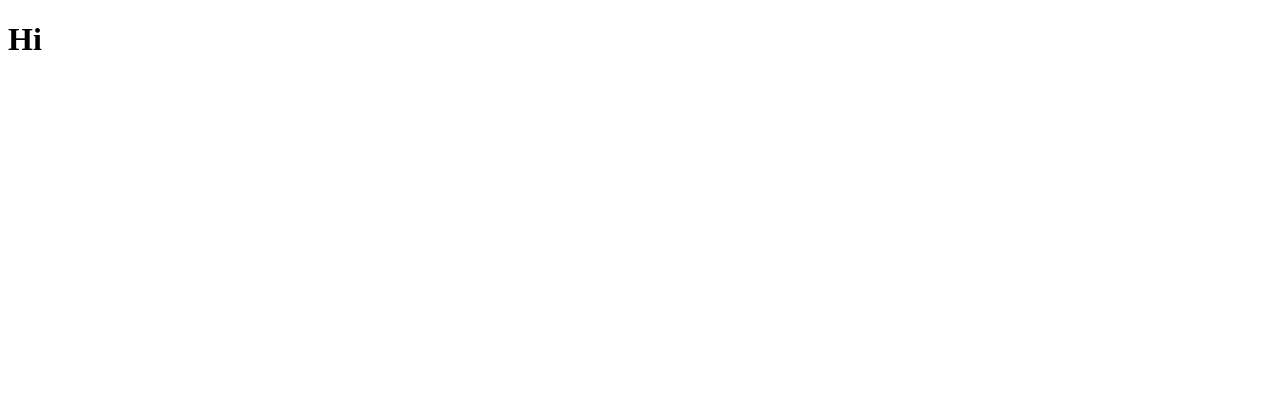
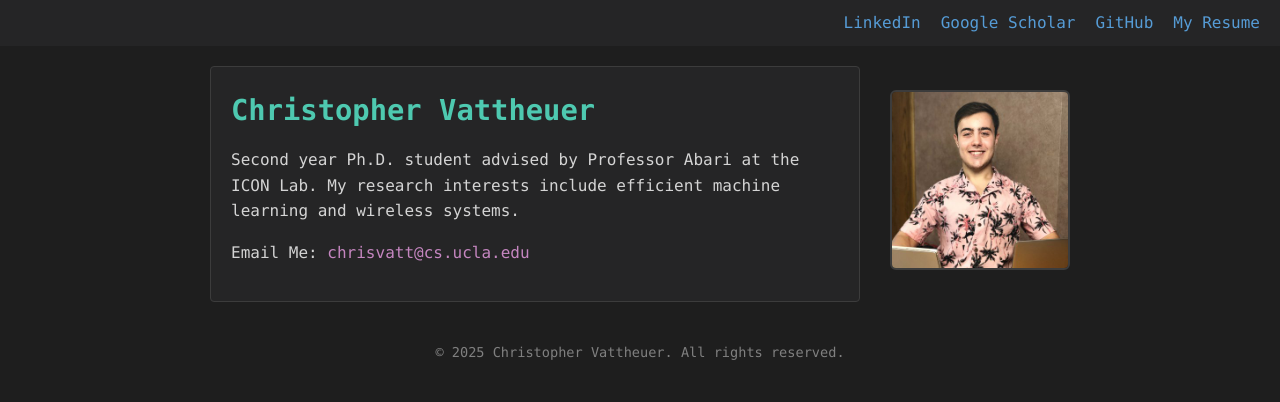
Before and after one commit to chrisVat/chrisVat.github.io, a plain HTML site: page index.html in a window 1280 px wide. Drawn offline with Linux system fonts and the light colour scheme.

Commit message:
initial update

```diff
--- a/index.html
+++ b/index.html
@@ -1,11 +1,47 @@
 <!DOCTYPE html>
 <html lang="en">
 <head>
-    <meta charset="UTF-8">
-    <meta name="viewport" content="width=device-width, initial-scale=1.0">
-    <title>Personal Website</title>
+  <meta charset="UTF-8" />
+  <meta name="viewport" content="width=device-width, initial-scale=1.0"/>
+  <title>Christopher Vattheuer - Graduate Student</title>
+  <link rel="stylesheet" href="style.css" />
 </head>
 <body>
-    <h1>Hi</h1>
+  <!-- Top Bar (like VSCode Title/Navigation) -->
+  <div class="top-bar">
+    <nav>
+      <ul>
+        <li><a href="https://www.linkedin.com/in/christopher-vattheuer-22aab6b7/" target="_blank" rel="noopener">LinkedIn</a></li>
+        <li><a href="https://scholar.google.com/citations?user=PfSS4p8AAAAJ&hl=en" target="_blank" rel="noopener">Google Scholar</a></li>
+        <li><a href="https://github.com/chrisVat" target="_blank" rel="noopener">GitHub</a></li>
+        <li><a href="ChristophervattheuerResume2025.pdf" target="_blank" rel="noopener">My Resume</a></li>
+      </ul>
+    </nav>
+  </div>
+
+  <div class="container">
+    <div class="main-content">
+      <!-- Left (Text) -->
+      <div class="text-section">
+        <h1>Christopher Vattheuer</h1>
+        <p>
+          Second year Ph.D. student advised by Professor Abari at the ICON Lab.
+          My research interests include efficient machine learning and wireless systems.
+        </p>
+        <p class="email">
+          Email Me: <a href="mailto:chrisvatt@cs.ucla.edu">chrisvatt@cs.ucla.edu</a>
+        </p>
+      </div>
+
+      <!-- Right (Photo) -->
+      <div class="image-section">
+        <img src="me.jpg" alt="Profile photo of Christopher" class="profile-img" />
+      </div>
+    </div>
+
+    <footer>
+      <p>© 2025 Christopher Vattheuer. All rights reserved.</p>
+    </footer>
+  </div>
 </body>
 </html>
--- /dev/null
+++ b/style.css
@@ -0,0 +1,115 @@
+/* ========== RESET & BASE STYLES ========== */
+* {
+  margin: 0;
+  padding: 0;
+  box-sizing: border-box;
+}
+
+/*
+  VSCode-ish Dark Theme Colors:
+  - Primary background: #1E1E1E
+  - Secondary background / containers: #252526
+  - Text: #D4D4D4
+  - Accent colors: #569CD6, #C586C0, #4EC9B0, #CE9178
+  - Monospaced font for code/editor look
+*/
+body {
+  background-color: #1e1e1e;
+  color: #d4d4d4;
+  font-family: "Consolas", "Courier New", monospace;
+  line-height: 1.6;
+  margin: 0;
+}
+
+/* ========== TOP BAR (VSCode Title/Navigation) ========== */
+.top-bar {
+  background-color: #252526;
+  padding: 10px 20px;
+}
+
+.top-bar ul {
+  list-style: none;
+  display: flex;
+  justify-content: flex-end; /* Align to the right (typical code editor nav) */
+}
+
+.top-bar li {
+  margin-left: 20px;
+}
+
+.top-bar a {
+  text-decoration: none;
+  color: #569cd6; /* Subtle accent color */
+  font-size: 1em;
+  transition: color 0.2s;
+}
+
+.top-bar a:hover {
+  color: #4ec9b0; /* Another accent color on hover */
+}
+
+/* ========== CONTAINER ========== */
+.container {
+  max-width: 900px;
+  margin: 0 auto;
+  padding: 20px;
+}
+
+/* ========== MAIN CONTENT ========== */
+.main-content {
+  display: flex;
+  align-items: center;
+  justify-content: space-between;
+  gap: 30px;
+}
+
+/* Text Section */
+.text-section {
+  flex: 1;
+  background-color: #252526; /* Slightly different (VSCode editor) background */
+  padding: 20px;
+  border: 1px solid #3c3c3c;
+  border-radius: 4px;
+}
+
+/* ========== PROFILE IMAGE ========== */
+.image-section {
+  flex-shrink: 0;
+}
+
+.profile-img {
+  width: 180px;
+  height: 180px;
+  object-fit: cover;
+  border-radius: 6px;
+  border: 2px solid #3c3c3c;
+}
+
+/* ========== HEADINGS & PARAGRAPHS ========== */
+h1 {
+  font-size: 1.8em;
+  margin-bottom: 0.5em;
+  color: #4ec9b0; /* A bright accent to pop */
+}
+
+p {
+  margin-bottom: 1em;
+}
+
+/* Email link styling */
+.email a {
+  color: #c586c0;
+  text-decoration: none;
+}
+
+.email a:hover {
+  color: #ce9178;
+}
+
+/* ========== FOOTER ========== */
+footer {
+  text-align: center;
+  margin-top: 40px;
+  font-size: 0.85em;
+  color: #808080;
+}
```
Also changed, not shown: me.jpg (added), 1 other file.
